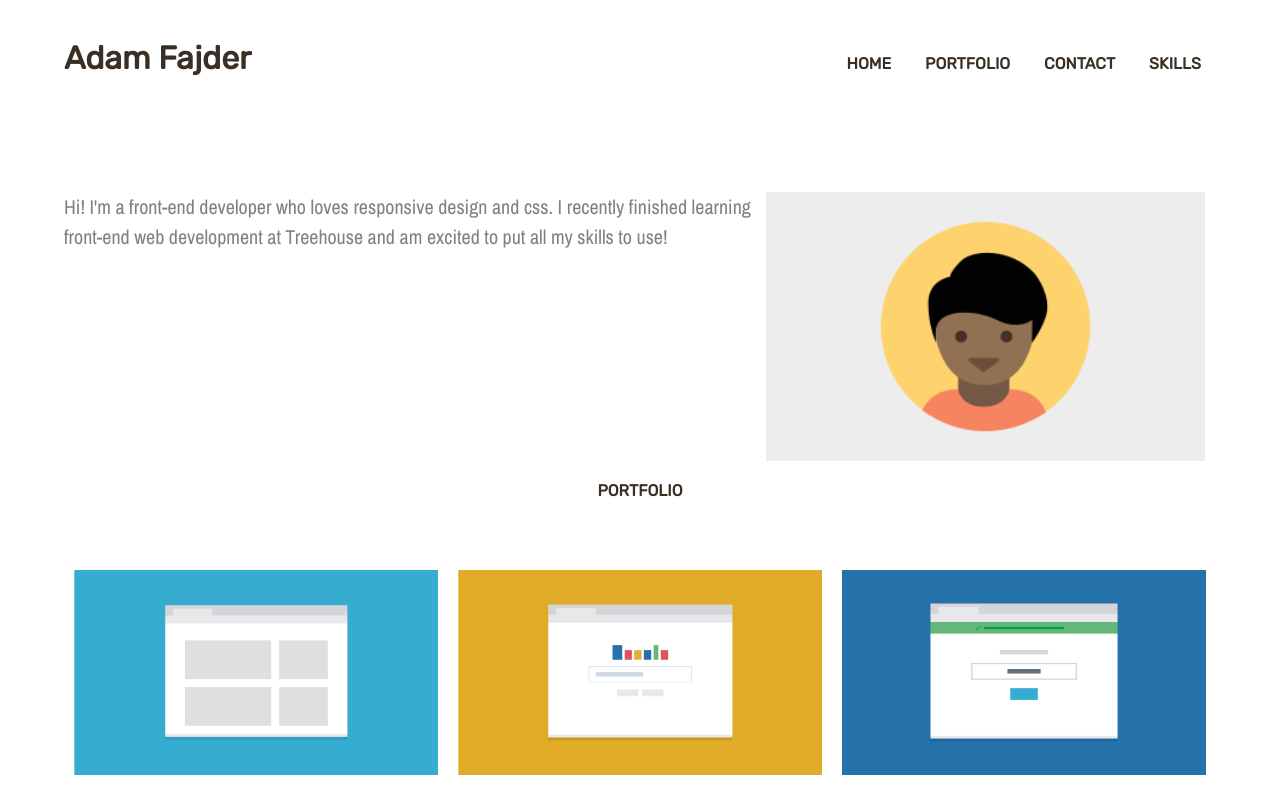
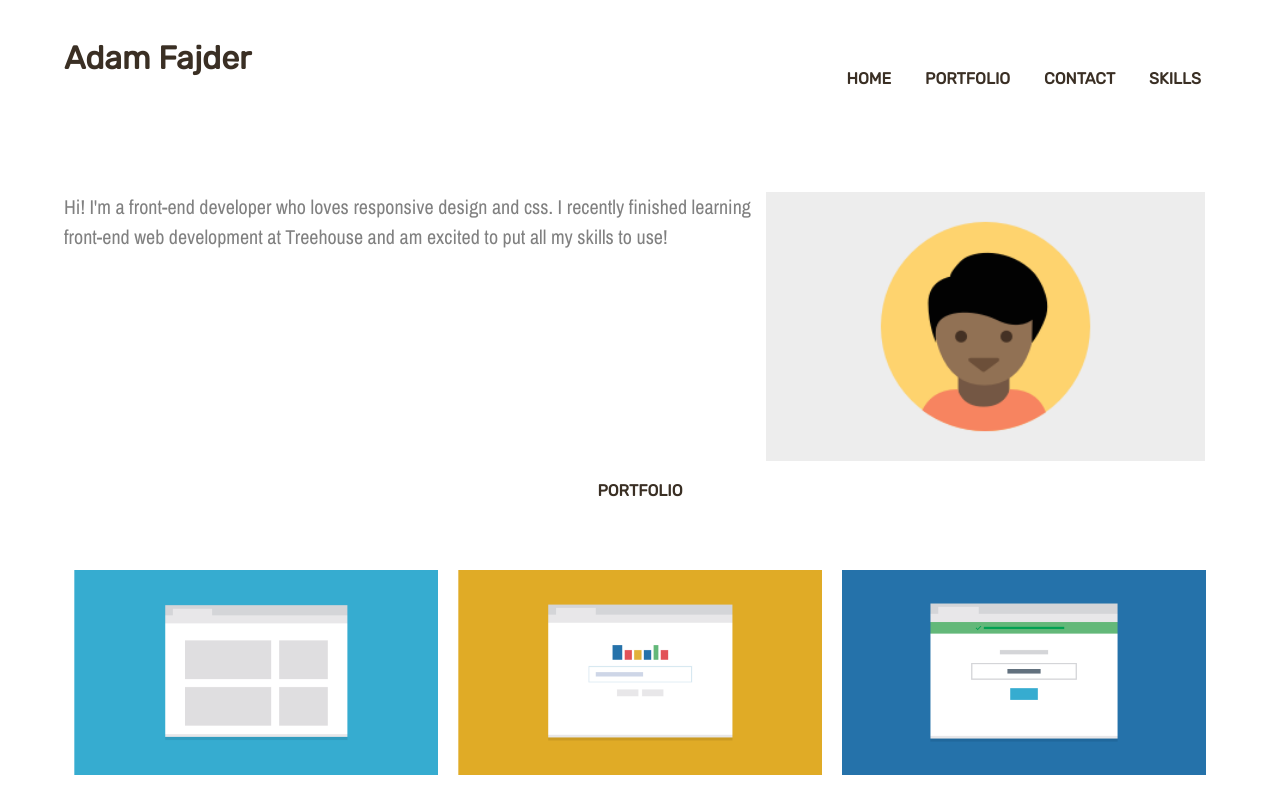
Before and after one commit to Eschato/project_2, a plain HTML site: page index.html in a window 1280 px wide. Shown: the top 796 px of the page. Drawn offline with nearby package versions, Linux system fonts and the light colour scheme.

Commit message:
Correction

```diff
--- a/css/styles.css
+++ b/css/styles.css
@@ -3,6 +3,16 @@
 * {
 	box-sizing: border-box;
 	font-family: 'Rubik', sans-serif;
+}
+
+.name,
+.main-nav a {
+	display: block;
+	margin-top: 15px;
+}
+
+a:hover {
+	color: lightgrey;
 }
 
 .main-wrapper {
@@ -161,16 +171,8 @@ ul {
 		margin-top: 40px;
 	}
 
-	ul {
-		text-align: center;
-	}
-
 	a {
 		padding: 0 15px;
-	}
-
-	a:hover {
-		color: lightgrey;
 	}
 
 
@@ -229,6 +231,12 @@ ul {
 		max-width: 60%;
 	}
 
+	.name,
+	.main-nav a {
+		display: inline-block;
+	}
+
+
 	#portfolio {
 		margin-top: 230px;
 	}
@@ -246,10 +254,6 @@ ul {
 	.main-nav {
 		float: right;
 		margin-top: 55px;
-	}
-
-	.main-nav li {
-		display: inline-block;
 	}
 
 	.col {
```
